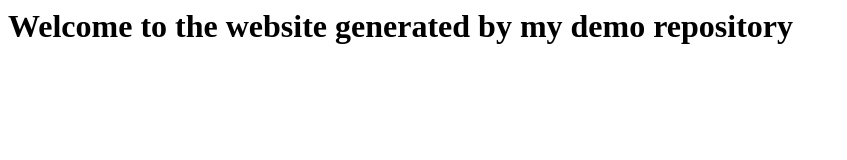
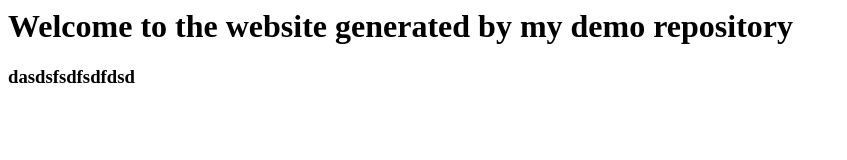
Before and after one commit to organizationtest-repo1/branchprotect-test, a website: page index.html in a window 1280 px wide. Shown: the whole page, without its empty margins (0-847 px from the left). Drawn offline with Linux system fonts and the light colour scheme.

Commit message:
Updated sample

```diff
--- a/index.html
+++ b/index.html
@@ -1 +1,3 @@
 <h1>Welcome to the website generated by my demo repository</h1>
+
+<h3>dasdsfsdfsdfdsd</h3>
```
Also changed, not shown: 1 other file.
